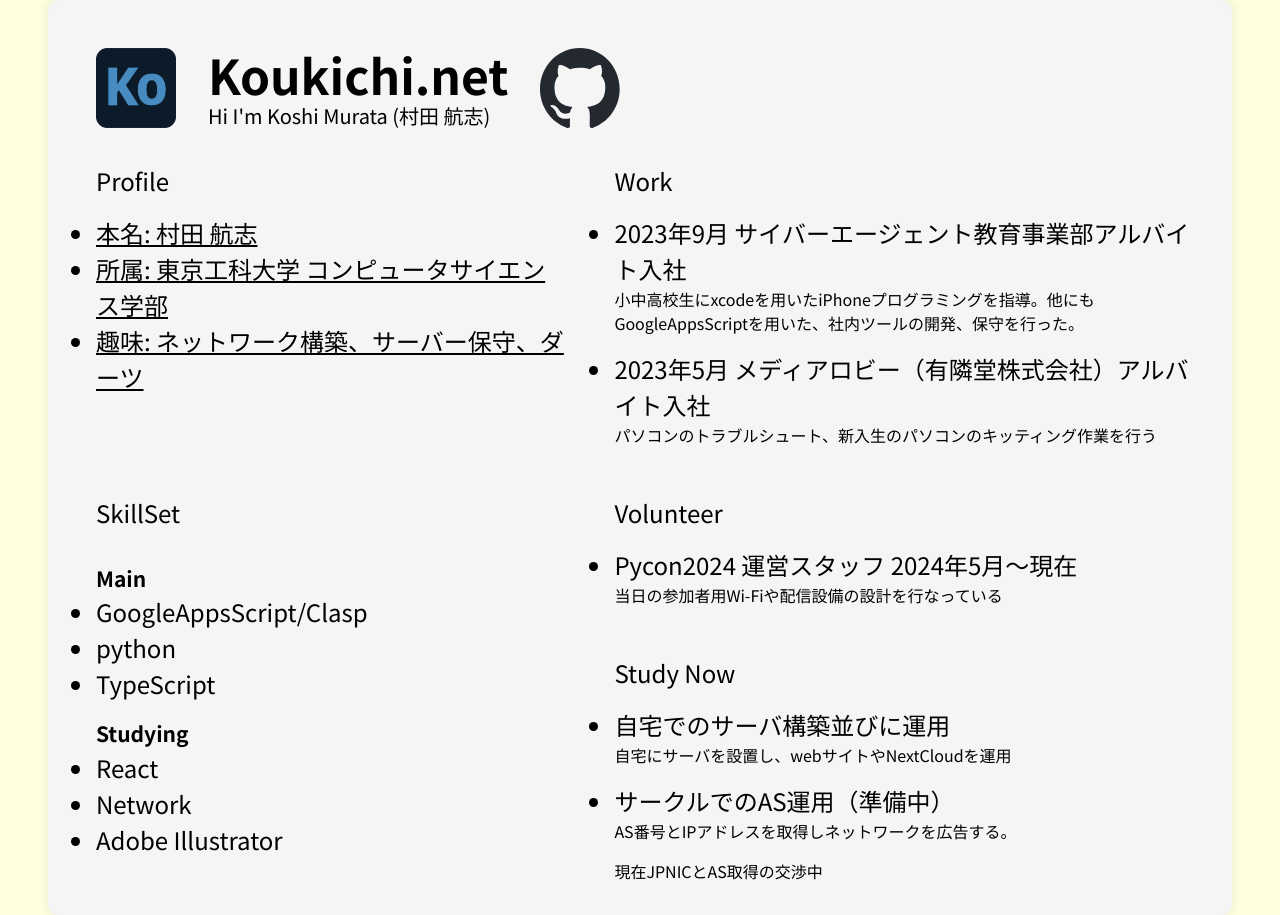
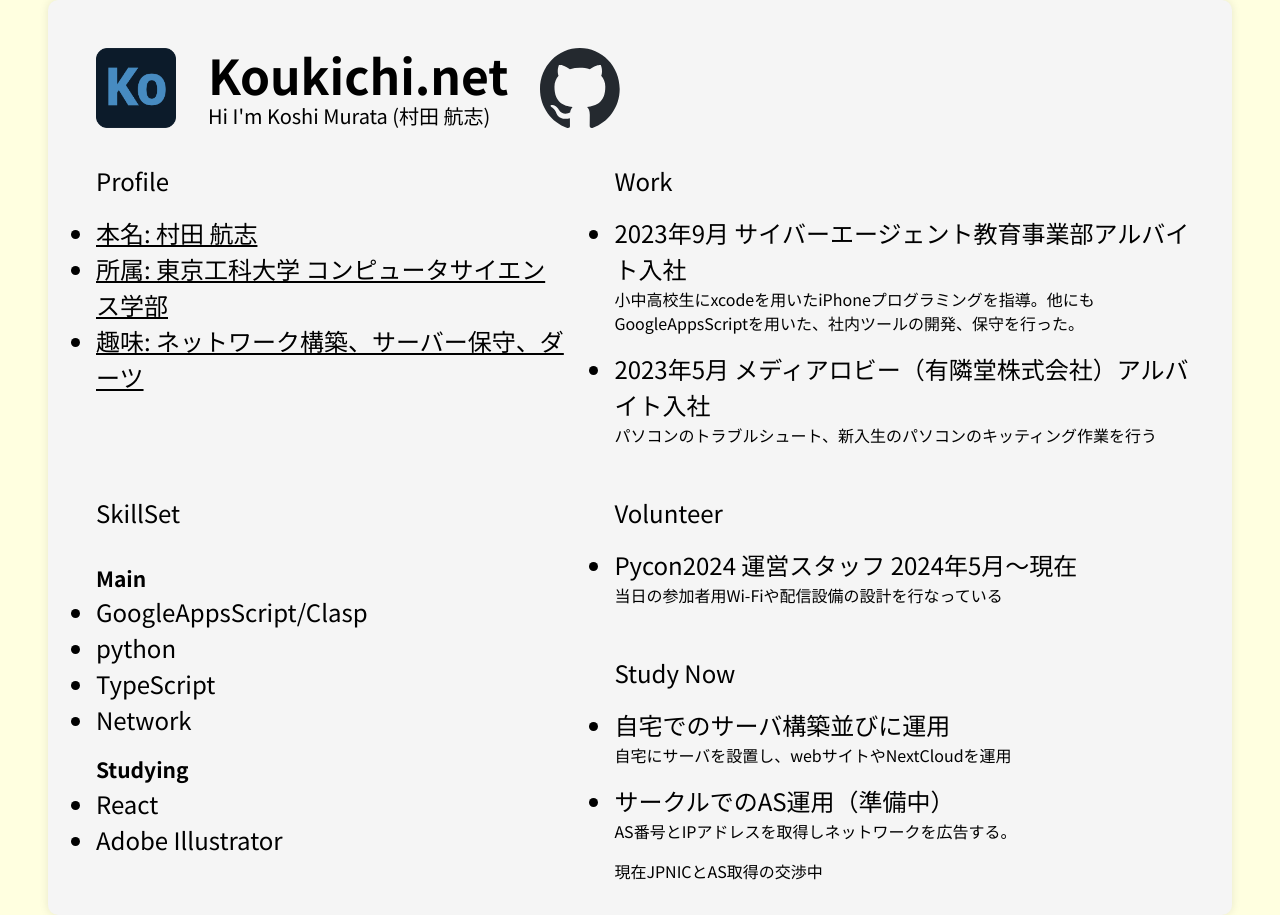
Before and after one commit to Drkoukichi/portfoliio, a React (Vite) app: page / in a window 1280 px wide. Built offline with nearby package versions, Linux system fonts and the light colour scheme.

Commit message:
fix:studying

```diff
--- a/src/App.tsx
+++ b/src/App.tsx
@@ -51,9 +51,9 @@ function App() {
               <li>GoogleAppsScript/Clasp</li>
               <li>python</li>
               <li>TypeScript</li>
+              <li>Network</li>
               <h2>Studying</h2>
               <li>React</li>
-              <li>Network</li>
               <li>Adobe Illustrator</li>
             </ul>
           </div>
```
